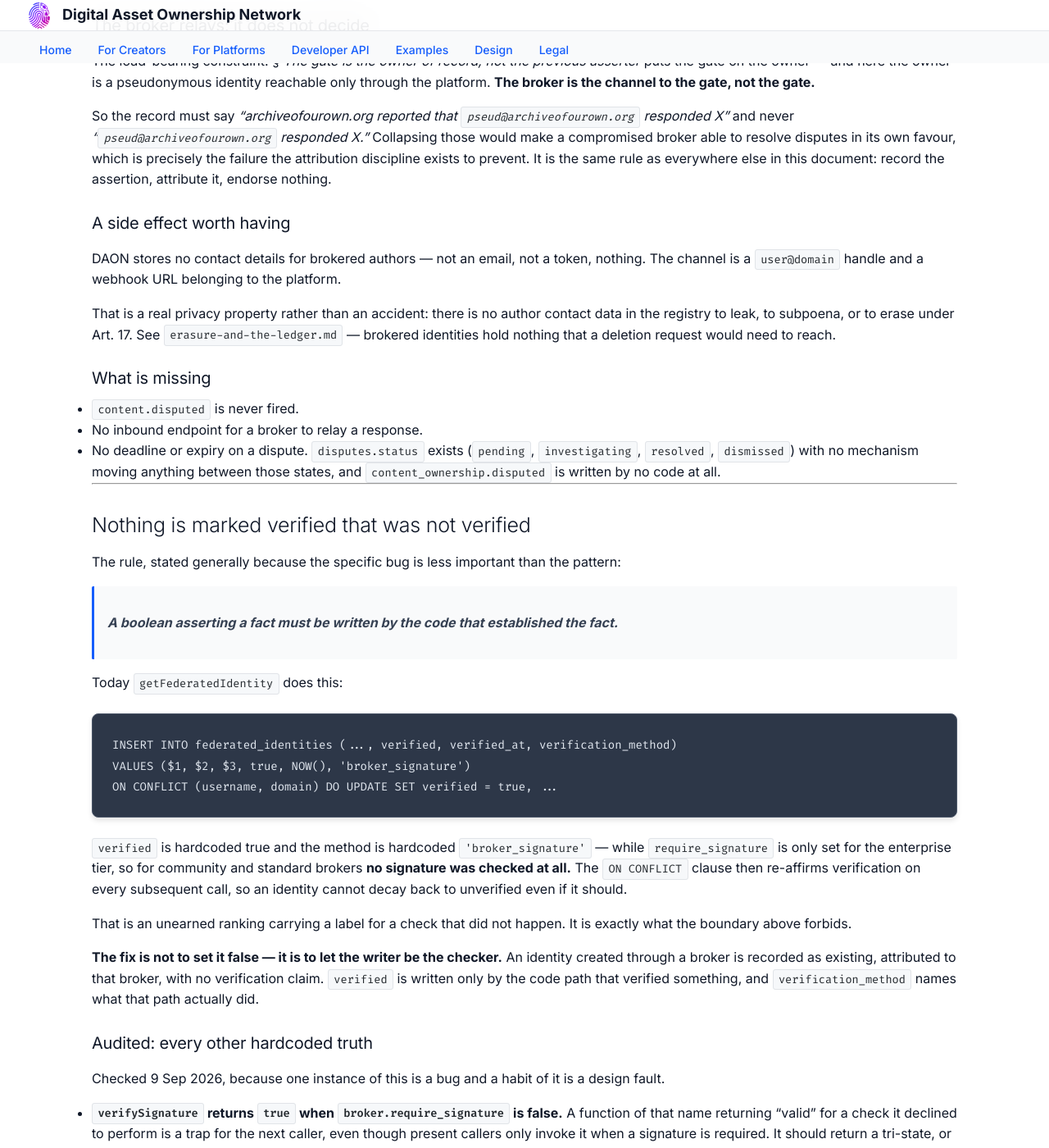
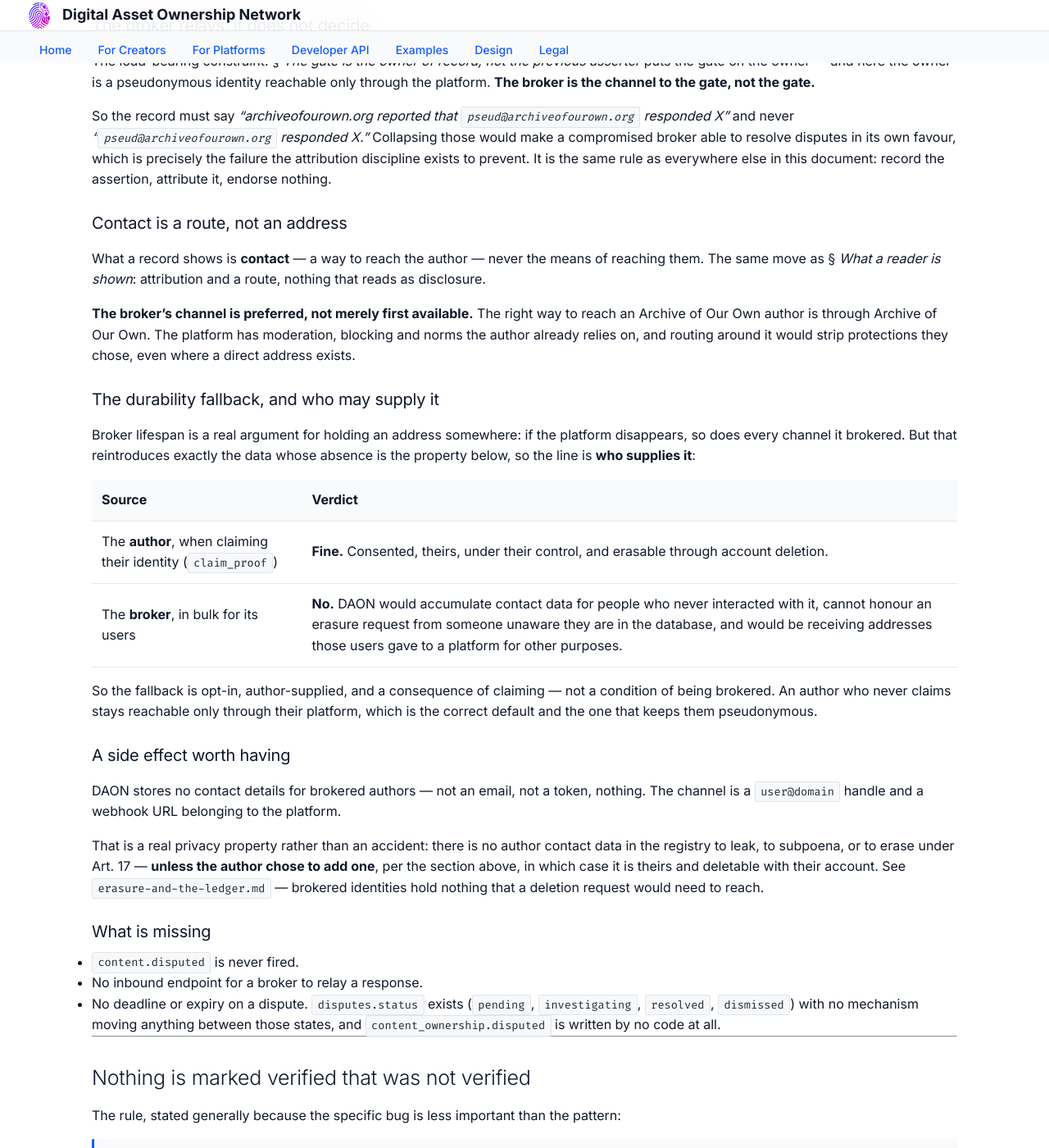
Before and after one commit to daon-network/daon, a Jekyll site: the page built from docs/design/brokerage.md, in a window 1280 px wide and 1400 px high, scrolled down 3528 px. Shown: the whole window at 82% size. Built offline with Jekyll 4.4.1, drawn with Linux system fonts in a browser that asks for light colours.

Commit message:
docs(design): contact is a route, and only the author may supply the fallback
Two refinements to the dispute channel.

A record shows contact -- a way to reach the author -- never the means. Same
move as 'the assertion lists the broker': attribution and a route, nothing that
reads as disclosure.

And the broker's channel is preferred rather than merely first available. The
right way to reach an AO3 author is through AO3: the platform has moderation,
blocking and norms the author already relies on, and routing around it strips
protections they chose even where a direct address exists.

Broker lifespan is a real argument for holding an address somewhere, since a
platform disappearing takes every channel it brokered with it. But that
reintroduces exactly the data whose absence is the privacy property, so the
line is who supplies it. Author-supplied at claim time is fine -- consented,
theirs, erasable with their account. Broker-supplied in bulk is not: DAON would
accumulate contact data for people who never interacted with it, could not
honour an erasure request from someone unaware they were in the database, and
would be receiving addresses those users gave a platform for other purposes.

So the fallback is opt-in and a consequence of claiming, not a condition of
being brokered. An author who never claims stays reachable only through their
platform, which is the correct default and the one that keeps them
pseudonymous.

Co-Authored-By: Claude Opus 5 (1M context) <noreply@anthropic.com>
Claude-Session: https://claude.ai/code/session_011uqYbCkw9KSJ4nagUmAC9M

```diff
--- a/docs/design/brokerage.md
+++ b/docs/design/brokerage.md
@@ -175,13 +175,40 @@ broker able to resolve disputes in its own favour, which is precisely the failur
 discipline exists to prevent. It is the same rule as everywhere else in this document: record the
 assertion, attribute it, endorse nothing.
 
+### Contact is a route, not an address
+
+What a record shows is **contact** — a way to reach the author — never the means of reaching them.
+The same move as § *What a reader is shown*: attribution and a route, nothing that reads as
+disclosure.
+
+**The broker's channel is preferred, not merely first available.** The right way to reach an
+Archive of Our Own author is through Archive of Our Own. The platform has moderation, blocking and
+norms the author already relies on, and routing around it would strip protections they chose, even
+where a direct address exists.
+
+### The durability fallback, and who may supply it
+
+Broker lifespan is a real argument for holding an address somewhere: if the platform disappears, so
+does every channel it brokered. But that reintroduces exactly the data whose absence is the property
+below, so the line is **who supplies it**:
+
+| Source | Verdict |
+| --- | --- |
+| The **author**, when claiming their identity (`claim_proof`) | **Fine.** Consented, theirs, under their control, and erasable through account deletion. |
+| The **broker**, in bulk for its users | **No.** DAON would accumulate contact data for people who never interacted with it, cannot honour an erasure request from someone unaware they are in the database, and would be receiving addresses those users gave to a platform for other purposes. |
+
+So the fallback is opt-in, author-supplied, and a consequence of claiming — not a condition of being
+brokered. An author who never claims stays reachable only through their platform, which is the
+correct default and the one that keeps them pseudonymous.
+
 ### A side effect worth having
 
 DAON stores no contact details for brokered authors — not an email, not a token, nothing. The channel
 is a `user@domain` handle and a webhook URL belonging to the platform.
 
 That is a real privacy property rather than an accident: there is no author contact data in the
-registry to leak, to subpoena, or to erase under Art. 17. See
+registry to leak, to subpoena, or to erase under Art. 17 — **unless the author chose to add one**,
+per the section above, in which case it is theirs and deletable with their account. See
 [`erasure-and-the-ledger.md`](../legal/erasure-and-the-ledger.md) — brokered identities hold nothing
 that a deletion request would need to reach.
 
```
